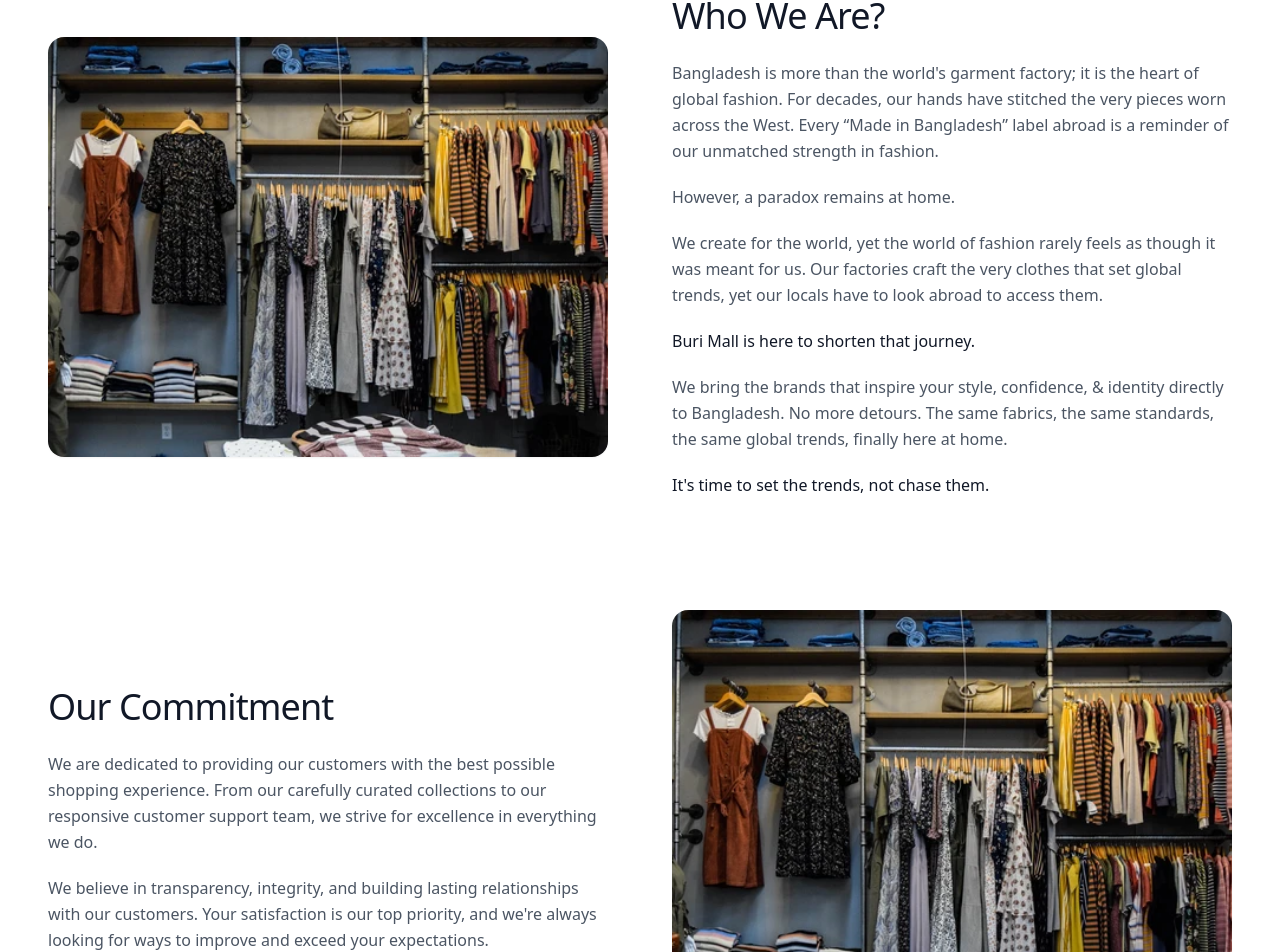
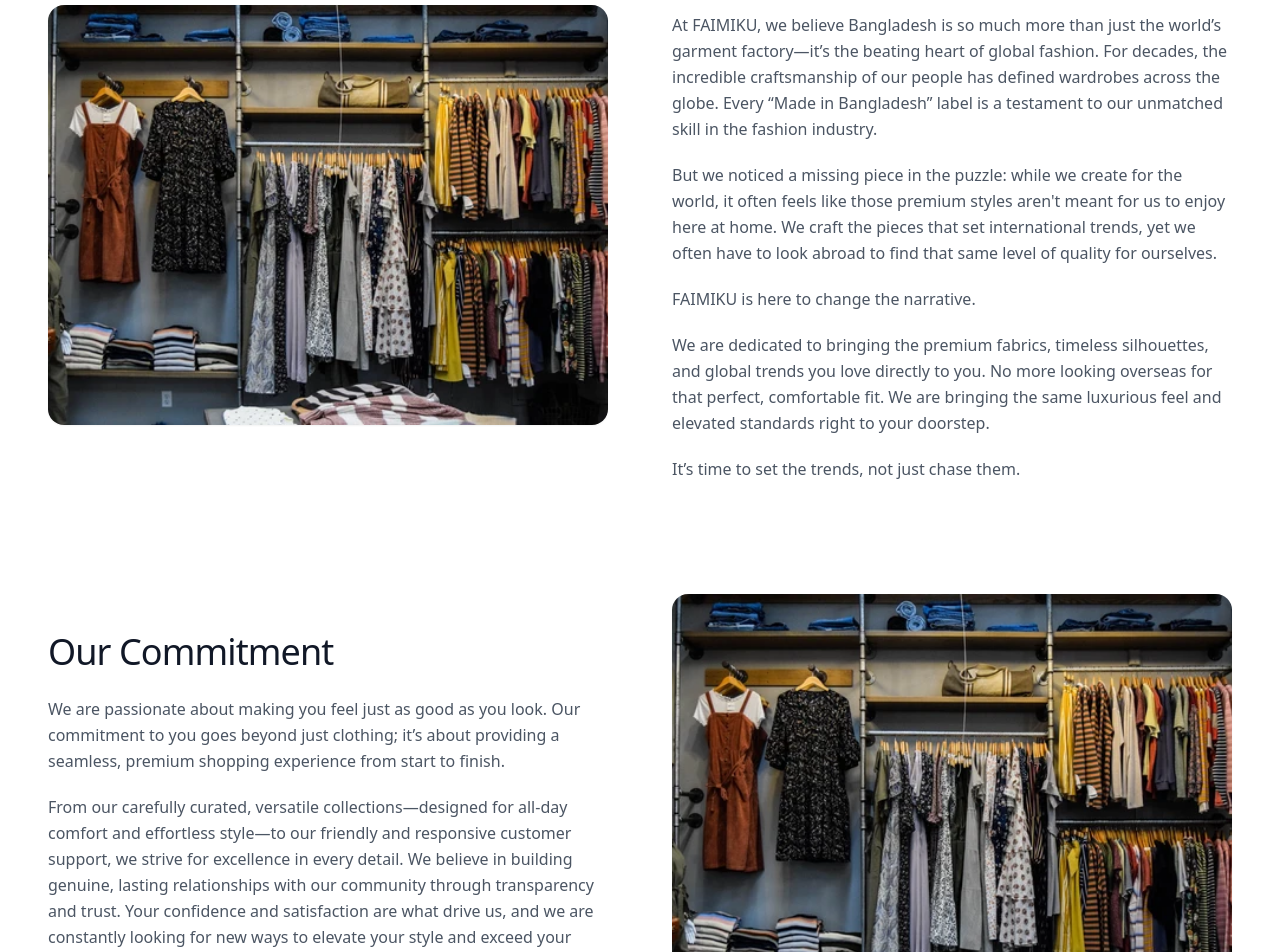
Before and after one commit to slingshotxaline/faimiku_frontend, a Next.js app: page /about in a window 1280 px wide. Shown: the part 221-1173 px from the top of the page. Built offline with nearby package versions, Linux system fonts and the light colour scheme; no server answers.

Commit message:
update about us information

```diff
--- a/components/AboutUs/AboutUs.jsx
+++ b/components/AboutUs/AboutUs.jsx
@@ -23,7 +23,7 @@ const features = [
 export default function AboutUs() {
   return (
     <section className="w-full bg-white">
-      <div className="mx-auto max-w-7xl px-6 py-16 md:py-24 lg:px-8">
+      <div className="mx-auto max-w-7xl px-6 py-12 lg:px-8">
         {/* Row 1: Image + Who We Are */}
         <div className="grid grid-cols-1 items-center gap-10 md:grid-cols-2 md:gap-16">
           <div className="relative h-72 w-full overflow-hidden rounded-2xl shadow-sm sm:h-96 md:h-[420px]">
@@ -44,31 +44,32 @@ export default function AboutUs() {
 
             <div className="mt-6 space-y-5 text-base leading-relaxed text-gray-600">
               <p>
-                Bangladesh is more than the world&apos;s garment factory; it
-                is the heart of global fashion. For decades, our hands have
-                stitched the very pieces worn across the West. Every
-                &ldquo;Made in Bangladesh&rdquo; label abroad is a reminder of
-                our unmatched strength in fashion.
-              </p>
-              <p>However, a paradox remains at home.</p>
-              <p>
-                We create for the world, yet the world of fashion rarely
-                feels as though it was meant for us. Our factories craft the
-                very clothes that set global trends, yet our locals have to
-                look abroad to access them.
-              </p>
-              <p className="font-medium text-gray-900">
-                Buri Mall is here to shorten that journey.
+                At FAIMIKU, we believe Bangladesh is so much more than just the
+                world’s garment factory—it’s the beating heart of global
+                fashion. For decades, the incredible craftsmanship of our people
+                has defined wardrobes across the globe. Every “Made in
+                Bangladesh” label is a testament to our unmatched skill in the
+                fashion industry.
               </p>
               <p>
-                We bring the brands that inspire your style, confidence, &amp;
-                identity directly to Bangladesh. No more detours. The same
-                fabrics, the same standards, the same global trends, finally
-                here at home.
+                But we noticed a missing piece in the puzzle: while we create
+                for the world, it often feels like those premium styles aren't
+                meant for us to enjoy here at home. We craft the pieces that set
+                international trends, yet we often have to look abroad to find
+                that same level of quality for ourselves.
               </p>
-              <p className="font-medium text-gray-900">
+              <p>FAIMIKU is here to change the narrative.</p>
+              <p>
+                We are dedicated to bringing the premium fabrics, timeless
+                silhouettes, and global trends you love directly to you. No more
+                looking overseas for that perfect, comfortable fit. We are
+                bringing the same luxurious feel and elevated standards right to
+                your doorstep.
+              </p>
+              <p>It’s time to set the trends, not just chase them.</p>
+              {/* <p className="font-medium text-gray-900">
                 It&apos;s time to set the trends, not chase them.
-              </p>
+              </p> */}
             </div>
           </div>
         </div>
@@ -82,16 +83,20 @@ export default function AboutUs() {
 
             <div className="mt-6 space-y-5 text-base leading-relaxed text-gray-600">
               <p>
-                We are dedicated to providing our customers with the best
-                possible shopping experience. From our carefully curated
-                collections to our responsive customer support team, we
-                strive for excellence in everything we do.
+                We are passionate about making you feel just as good as you
+                look. Our commitment to you goes beyond just clothing; it’s
+                about providing a seamless, premium shopping experience from
+                start to finish.
               </p>
               <p>
-                We believe in transparency, integrity, and building lasting
-                relationships with our customers. Your satisfaction is our
-                top priority, and we&apos;re always looking for ways to
-                improve and exceed your expectations.
+                From our carefully curated, versatile collections—designed for
+                all-day comfort and effortless style—to our friendly and
+                responsive customer support, we strive for excellence in every
+                detail. We believe in building genuine, lasting relationships
+                with our community through transparency and trust. Your
+                confidence and satisfaction are what drive us, and we are
+                constantly looking for new ways to elevate your style and exceed
+                your expectations.
               </p>
             </div>
           </div>
```
